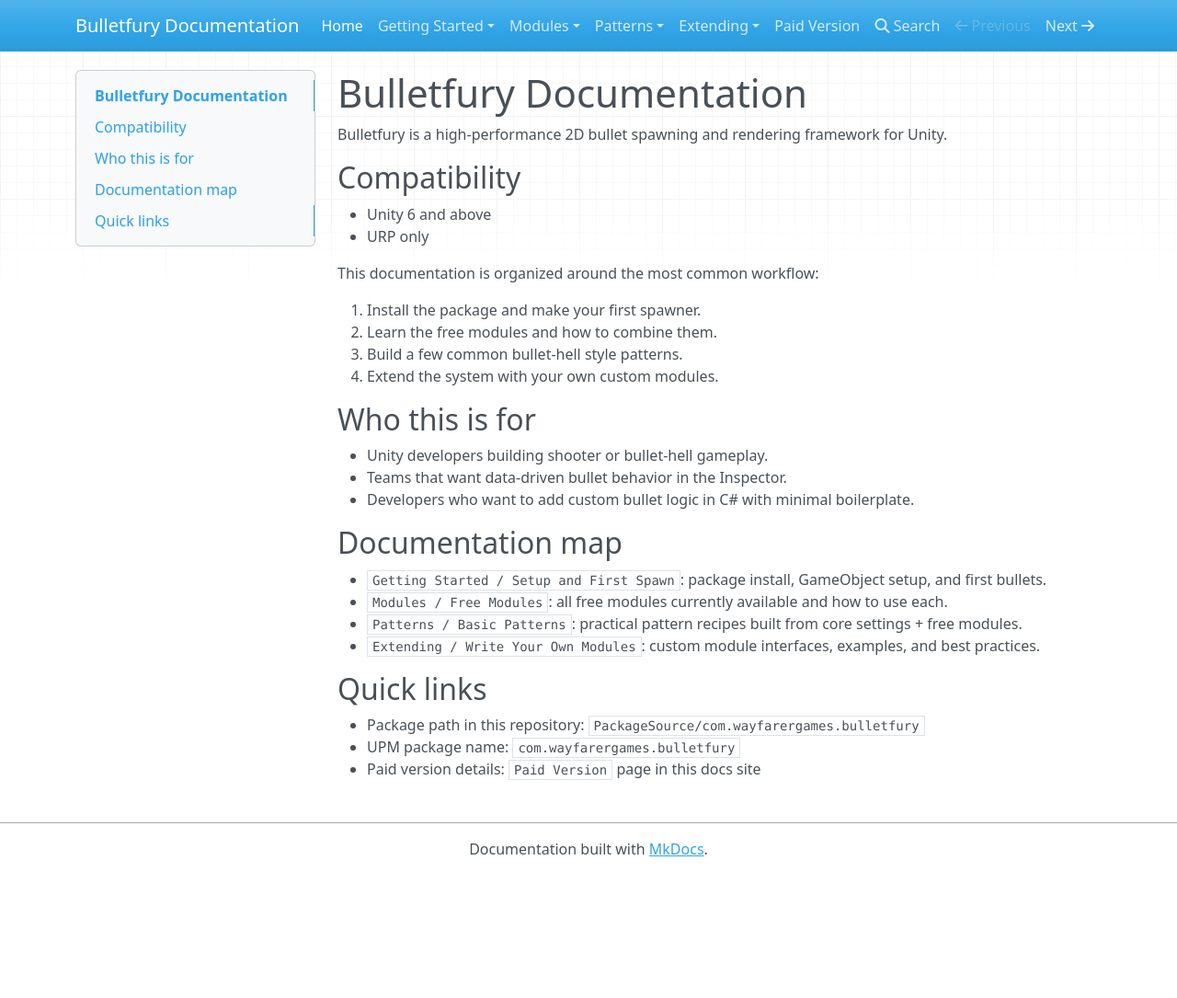
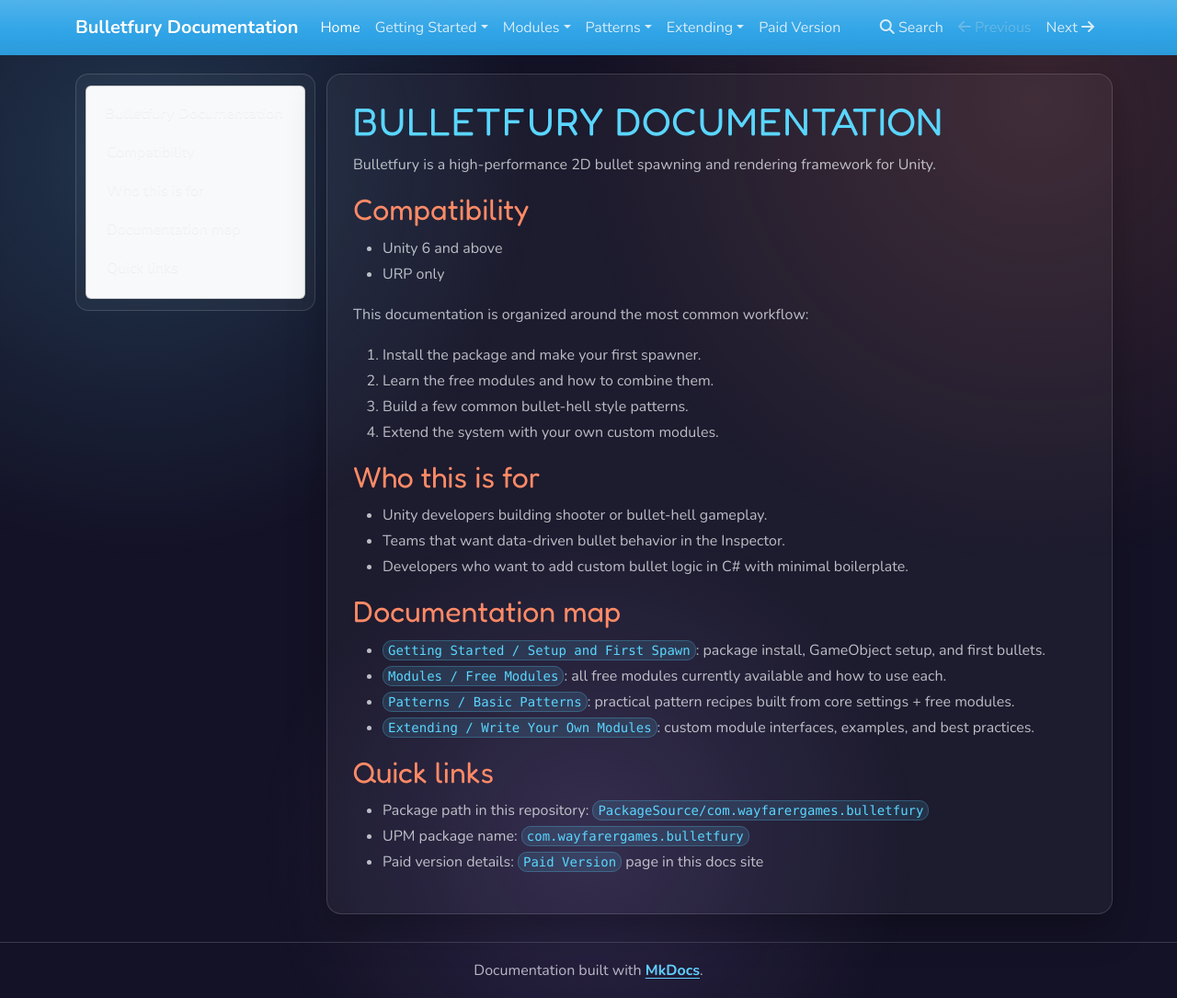
Before and after one commit to WayfarerGames/WayfarerGames.github.io, an MkDocs documentation site: the page built from public/bulletfury-documentation/docs/index.md, in a window 1280 px wide and 1085 px high. Shown: the whole window at 92% size. Built offline with MkDocs 1.6.1, drawn with Linux system fonts in a browser that asks for light colours; nearby versions of some CDN libraries.

Commit message:
added bulletfury docs

```diff
--- /dev/null
+++ b/public/bulletfury-documentation/docs/stylesheets/wayfarer.css
@@ -0,0 +1,235 @@
+@import url("https://fonts.googleapis.com/css2?family=Fredoka:wght@400;500;600;700&family=Nunito:wght@400;600;700;800&display=swap");
+
+:root {
+  --bg: #141226;
+  --poly: #5ad6ff;
+  --lime: #ff8a66;
+  --lav: #b693ff;
+  --white: #fafcff;
+  --muted: rgba(250, 252, 255, 0.72);
+  --card: rgba(255, 255, 255, 0.04);
+  --line: rgba(255, 255, 255, 0.14);
+}
+
+html,
+body {
+  background: var(--bg);
+  color: var(--white);
+  font-family: "Nunito", sans-serif;
+}
+
+body::before {
+  content: "";
+  position: fixed;
+  inset: 0;
+  pointer-events: none;
+  z-index: 0;
+  background:
+    radial-gradient(circle at 12% 16%, rgba(90, 214, 255, 0.18), transparent 30%),
+    radial-gradient(circle at 88% 10%, rgba(255, 138, 102, 0.16), transparent 34%),
+    radial-gradient(circle at 50% 84%, rgba(182, 147, 255, 0.16), transparent 32%);
+}
+
+.container,
+.navbar,
+.col-md-9,
+.col-md-3 {
+  position: relative;
+  z-index: 1;
+}
+
+.navbar.navbar-default {
+  background: rgba(20, 18, 38, 0.9);
+  border: 0;
+  border-bottom: 2px solid rgba(255, 138, 102, 0.2);
+  box-shadow: 0 10px 28px rgba(0, 0, 0, 0.32);
+}
+
+.navbar-default .navbar-brand {
+  color: var(--poly);
+  font-family: "Fredoka", sans-serif;
+  font-weight: 700;
+  letter-spacing: 0.4px;
+}
+
+.navbar-default .navbar-brand:hover,
+.navbar-default .navbar-nav > li > a:hover,
+.navbar-default .navbar-nav > li > a:focus {
+  color: var(--white);
+}
+
+.navbar-default .navbar-nav > li > a {
+  color: var(--muted);
+  font-family: "Fredoka", sans-serif;
+  font-weight: 600;
+}
+
+.navbar-default .navbar-nav > .active > a,
+.navbar-default .navbar-nav > .active > a:hover,
+.navbar-default .navbar-nav > .active > a:focus {
+  background: rgba(90, 214, 255, 0.14);
+  color: var(--poly);
+  border-radius: 999px;
+}
+
+.bs-sidebar .nav > li > a {
+  color: var(--muted);
+  border-radius: 10px;
+  margin-bottom: 4px;
+  transition: all 0.16s ease;
+}
+
+.bs-sidebar .nav > li > a:hover,
+.bs-sidebar .nav > li.active > a {
+  background: rgba(255, 138, 102, 0.12);
+  color: var(--lime);
+}
+
+.bs-sidebar .nav .nav > li > a {
+  padding-left: 22px;
+  color: rgba(250, 252, 255, 0.62);
+}
+
+.bs-sidebar.affix {
+  border: 1px solid var(--line);
+  border-radius: 14px;
+  background: var(--card);
+  padding: 12px 10px;
+  backdrop-filter: blur(6px);
+}
+
+.col-md-9[role="main"] {
+  background: var(--card);
+  border: 1px solid var(--line);
+  border-radius: 16px;
+  padding: 26px 28px;
+  box-shadow: 0 16px 42px rgba(0, 0, 0, 0.28);
+}
+
+h1,
+h2,
+h3,
+h4,
+h5,
+h6 {
+  font-family: "Fredoka", sans-serif;
+  color: var(--white);
+}
+
+h1 {
+  color: var(--poly);
+  text-transform: uppercase;
+  letter-spacing: 0.7px;
+}
+
+h2 {
+  color: var(--lime);
+}
+
+h3 {
+  color: var(--lav);
+}
+
+p,
+li {
+  color: var(--muted);
+  line-height: 1.75;
+}
+
+a {
+  color: var(--poly);
+  font-weight: 700;
+  text-underline-offset: 3px;
+}
+
+a:hover,
+a:focus {
+  color: var(--lime);
+}
+
+code,
+pre {
+  border-radius: 10px;
+}
+
+code {
+  background: rgba(90, 214, 255, 0.12);
+  color: var(--poly);
+  border: 1px solid rgba(90, 214, 255, 0.25);
+}
+
+pre code {
+  display: block;
+  background: #100f1d;
+  color: #f7faff;
+  border-color: rgba(182, 147, 255, 0.3);
+  padding: 12px 14px;
+}
+
+table {
+  background: rgba(255, 255, 255, 0.02);
+  border: 1px solid var(--line);
+  border-radius: 12px;
+  overflow: hidden;
+}
+
+table th {
+  background: rgba(90, 214, 255, 0.14);
+  color: var(--white);
+  font-family: "Fredoka", sans-serif;
+}
+
+table th,
+table td {
+  border-color: rgba(255, 255, 255, 0.12) !important;
+}
+
+.admonition {
+  border: 1px solid rgba(255, 138, 102, 0.45);
+  border-left-width: 4px;
+  border-radius: 12px;
+  background: rgba(255, 138, 102, 0.08);
+  padding: 12px 14px;
+}
+
+.admonition > .admonition-title {
+  font-family: "Fredoka", sans-serif;
+  color: var(--lime);
+  margin: 0 0 8px;
+}
+
+.pager li > a,
+.pager li > span {
+  color: var(--poly);
+  background: rgba(255, 255, 255, 0.03);
+  border: 1px solid rgba(90, 214, 255, 0.35);
+  border-radius: 999px;
+  font-family: "Fredoka", sans-serif;
+  font-weight: 600;
+}
+
+.pager li > a:hover,
+.pager li > a:focus {
+  color: var(--bg);
+  background: var(--poly);
+  border-color: var(--poly);
+}
+
+.hr,
+hr {
+  border-top-color: rgba(255, 255, 255, 0.16);
+}
+
+.dropdown-menu {
+  background: #1b1830;
+  border: 1px solid var(--line);
+}
+
+.dropdown-menu > li > a {
+  color: var(--muted);
+}
+
+.dropdown-menu > li > a:hover {
+  color: var(--white);
+  background: rgba(90, 214, 255, 0.12);
+}
--- a/public/bulletfury-documentation/mkdocs.yml
+++ b/public/bulletfury-documentation/mkdocs.yml
@@ -5,6 +5,8 @@
 use_directory_urls: true
 theme:
   name: mkdocs
+extra_css:
+  - stylesheets/wayfarer.css
 markdown_extensions:
   - admonition
   - toc:
```
